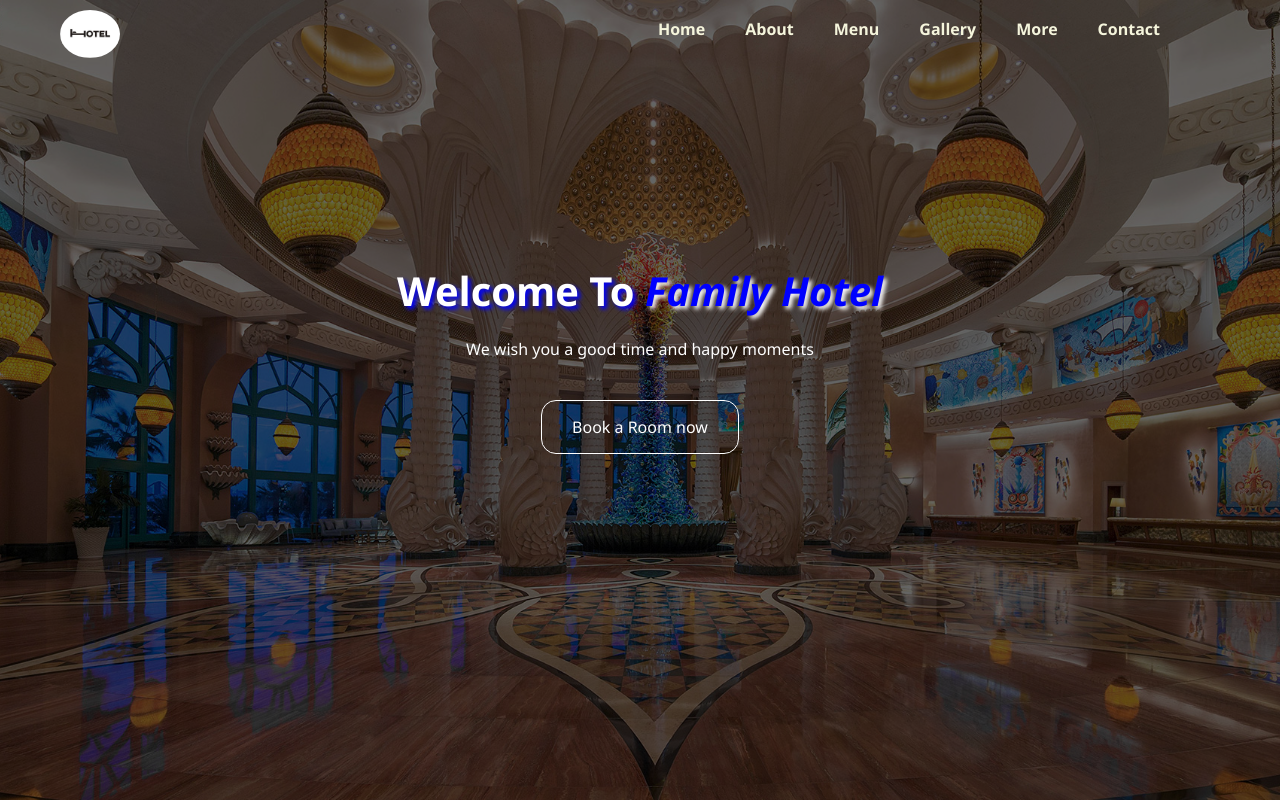
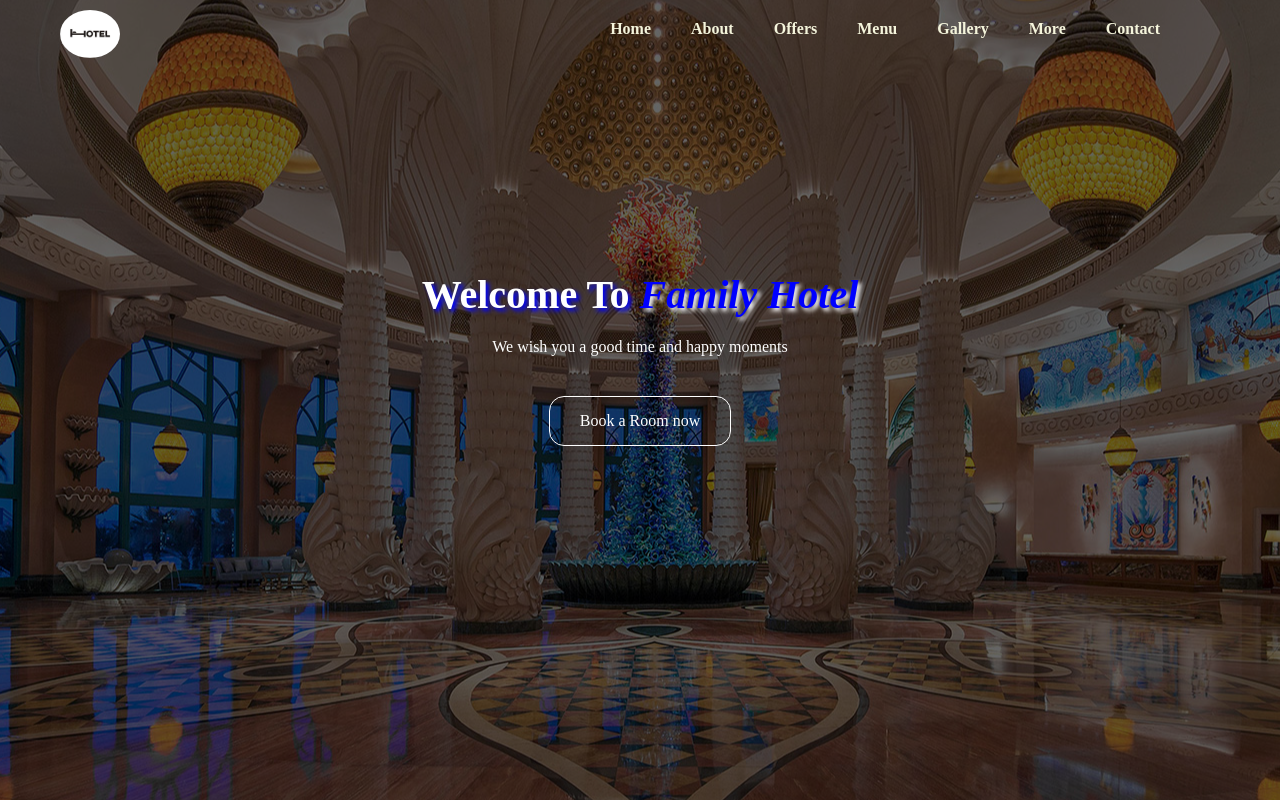
Before and after one commit to naoualloli/matjar, a plain HTML site: page index.html in a window 1280 px wide. Shown: the top 802 px of the page. Drawn offline with Linux system fonts and the light colour scheme.

Commit message:
Edit and add

```diff
--- a/hotel.css
+++ b/hotel.css
@@ -3,12 +3,7 @@
     margin: 0;
     box-sizing: border-box;
 }
-html {
-    scroll-behavior: smooth;
-}
-body {
-    font-family: 'Segoe UI', Tahoma, Geneva, Verdana, sans-serif;
-}
+
 ul {
     list-style: none;
 }
@@ -45,11 +40,11 @@ a{
 }
 header{
     height: 100vh;
-    background: url(image/267.jpg) center center/cover no-repeat;
+    background: url(image/267.jpg) center center no-repeat;
     position: relative;
 }
 header:hover {
-    background: url(image/fontermage.jpg) center center/cover no-repeat;
+    background: url(image/fontermage.jpg) center center no-repeat;
 
 }
 #navbar {
@@ -103,6 +98,10 @@ header::before {
 header * {
     z-index: 10;
 }
+
+
+/* About */
+
 #about {
     height: 700px;
     display: flex;
@@ -146,6 +145,8 @@ header * {
     line-height: 1.6;
 }
 
+
+/* Offers */
 #offers{
     height: 500px;
     display: flex;
@@ -203,6 +204,8 @@ header * {
     gap: 30px;
 }
 
+
+/* Menu */
 #menu{
     background: white;
     padding: 5rem 0;
@@ -245,6 +248,9 @@ header * {
     margin-bottom: 10px;
     position: relative;
 }
+
+/* Gallery */
+
 #gallery{
     display: flex;
     justify-content: center;
@@ -280,7 +286,7 @@ header * {
     filter: blur(1px);
 }
 
-
+/* Hotels */
 
 #hotels{
     height: 500px;
@@ -363,6 +369,7 @@ header * {
 
 
  /* contact */
+
 .contact .div-contact{
     margin-bottom: 50px;
     display: flex;
@@ -395,8 +402,10 @@ header * {
     margin: 10px 0;
     padding: 10px;
     font-size: 17px;
+    border-radius: 15px;
     color: #333;
     background-color: rgba(135, 132, 132, 0.1);
+
     text-transform: none;
 }
 .contact .div-contact form textarea{
@@ -412,6 +421,7 @@ header * {
     height: 150px;
     resize: none;
     width: 100%;
+    border-radius: 15px;
 }
 .btn-3{
     display: inline-block;
@@ -428,6 +438,8 @@ header * {
     transform: scale(1.1);
 }
 
+
+/* Footer */
 
 #footer{
     height: 400px;
@@ -467,6 +479,7 @@ header * {
 #footer .footer-footer a .fa-instagram:hover{
     background-image: linear-gradient(red,rgb(236, 88, 137) );
 }
+
 
 @media screen and (max-width : 600px){
     header{
--- a/index.html
+++ b/index.html
@@ -10,6 +10,7 @@
         referrerpolicy="no-referrer" />
     </head>
     <body>
+        <!-- header -->
         <header>
             <div id="navbar">
                 <img loading="lazy" src="image/logo.jpeg" alt="non image">
@@ -17,6 +18,7 @@
                     <ul>
                         <li><a href="#home">Home</a></li>
                         <li><a href="#about">About</a></li>
+                        <li><a href="#offers">Offers</a></li>
                         <li><a href="#menu">Menu</a></li>
                         <li><a href="#gallery">Gallery</a></li>
                         <li><a href="#hotels">More</a></li>
@@ -31,7 +33,7 @@
             </div>
         </header>
 
-
+        <!-- About -->
         <section id="about">
             <div class="container">
                 <div class="title">
@@ -57,7 +59,7 @@
 
 
 
-
+        <!-- Offers -->
 
         <section id="offers">
             <div class="container">
@@ -94,7 +96,7 @@
             </div>
         </section>
 
-
+        <!-- Menu -->
 
         <section id="menu">
             <div class="container">
@@ -168,6 +170,7 @@
         </section>
 
 
+        <!-- gallery -->
 
         <section id="gallery">
             <div class="container">
@@ -186,7 +189,7 @@
         </section>
 
 
-
+        <!-- More  -->
 
         <section id="hotels">
             <div class="container">
@@ -253,18 +256,18 @@
         </div>
     </section>
 
-
+      <!-- footer -->
         <section id="footer">
                     <div class="footer-footer">
                         <div>
                             <h3>ADDRESS</h3>
-                            <P><i class="fa-sharp fa-solid fa-location-dot"></i>Agadir Almaz </P>
+                            <P><i class="fa-sharp fa-solid fa-location-dot"></i>Casablanca  </P>
                             <p><i class="fa-solid fa-phone"></i>Phone: +212 677918900</p>
                             <p><i class="fa-regular fa-envelope"></i>familyhotel88@gmail.com</p>
                         </div>
                         <div>
                             <h3>WORKING HOURS</h3>
-                            <P>8:00 am to 8:00 am on weekdays</P>
+                            <P> At your service 7 days a week </P>
                         </div>
                         <div>
                             <h3>FOLLOW ME</h3>
```
